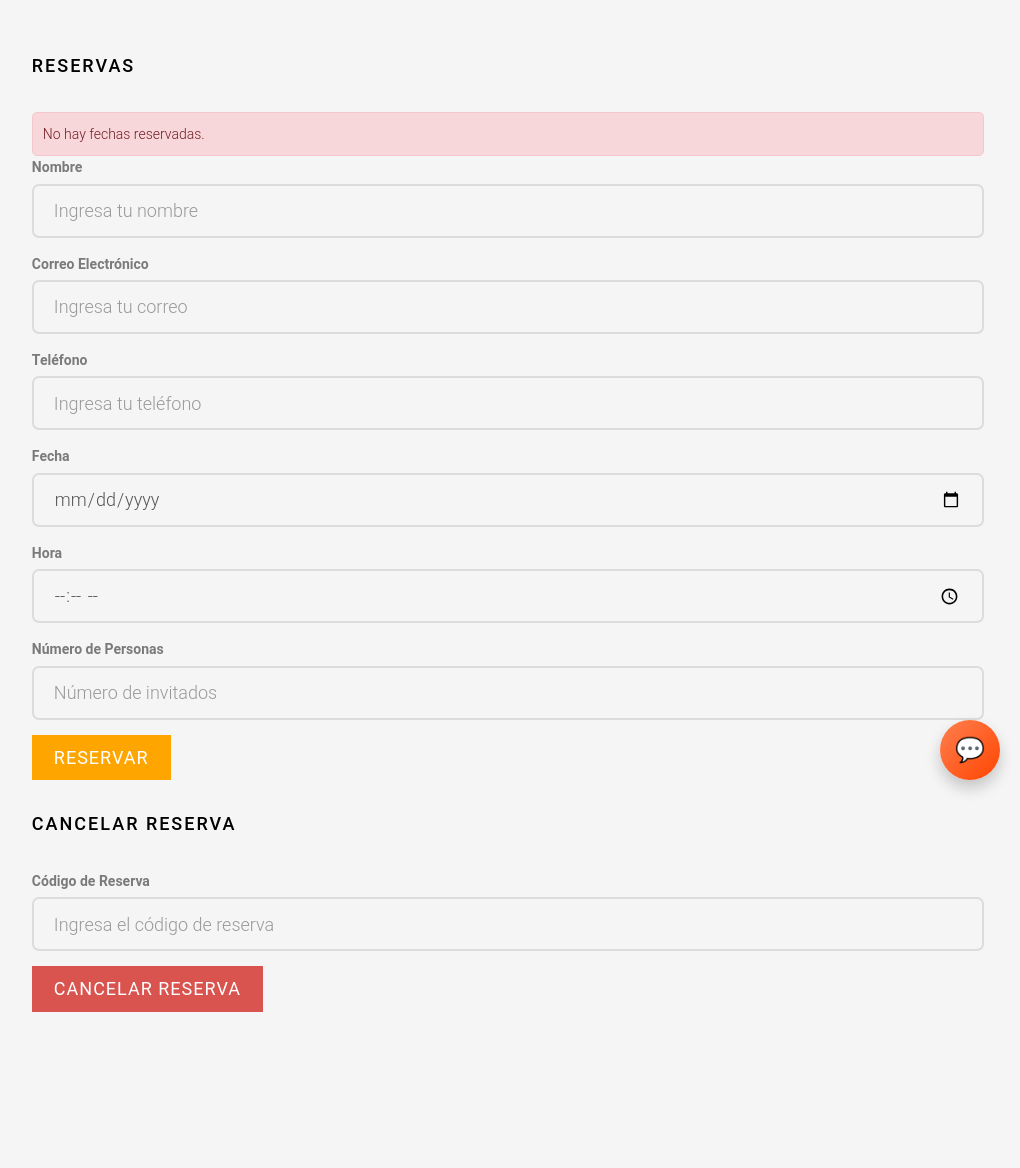
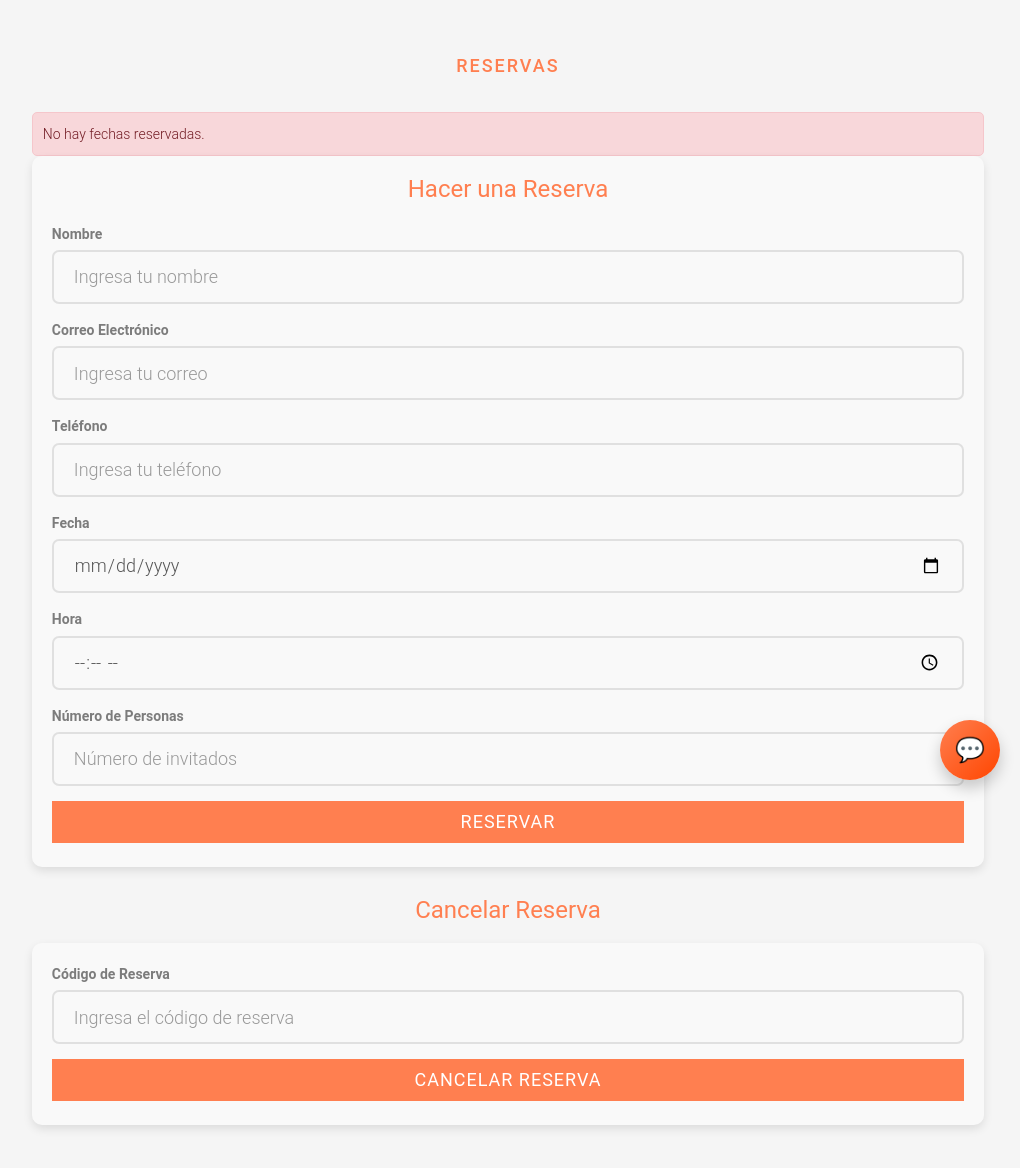
Before and after one commit to MisterChopp/MisterChopp.github.io, a plain HTML site: page reservas.html in a window 1280 px wide. Shown: the full height of the page, 260-1280 px from the left. Before the commit the page ends 1072 px from the top, so only its background shows below. Drawn offline with Linux system fonts and the light colour scheme; files whose address does not match are found by name.

Commit message:
Add files via upload

```diff
--- a/reservas.html
+++ b/reservas.html
@@ -182,6 +182,7 @@
             border: 1px solid #f5c6cb;
             border-radius: 5px;
         }
+
     </style>
 </head>
 <body>
@@ -216,47 +217,61 @@
 
 <div id="fh5co-main">
     <div class="fh5co-narrow-content animate-box">
-                <h2 class="fh5co-heading">Reservas</h2>
-                <div id="reservedDates" class="reserved-dates"></div>
-                <form id="reservationForm">
+        <h2 class="fh5co-heading text-center" style="color: #FF7F50;">Reservas</h2>
+
+        <div id="reservedDates" class="reserved-dates">
+            <p>No hay fechas reservadas actualmente.</p>
+        </div>
+
+
+        <form id="reservationForm" style="padding: 20px; background: #f9f9f9; border-radius: 10px; box-shadow: 0 4px 10px rgba(0,0,0,0.1); margin-bottom: 30px;">
+            <h3 style="margin-bottom: 20px; color: #FF7F50; text-align: center;">Hacer una Reserva</h3>
+
             <div class="form-group">
                 <label for="name">Nombre</label>
                 <input type="text" class="form-control" id="name" placeholder="Ingresa tu nombre" required>
             </div>
+
             <div class="form-group">
                 <label for="email">Correo Electrónico</label>
                 <input type="email" class="form-control" id="email" placeholder="Ingresa tu correo" required>
             </div>
+
             <div class="form-group">
                 <label for="phone">Teléfono</label>
                 <input type="text" class="form-control" id="phone" placeholder="Ingresa tu teléfono" required>
             </div>
+
             <div class="form-group">
                 <label for="date">Fecha</label>
                 <input type="date" class="form-control" id="date" required>
             </div>
+
             <div class="form-group">
                 <label for="time">Hora</label>
                 <input type="time" class="form-control" id="time" required>
             </div>
+
             <div class="form-group">
                 <label for="guests">Número de Personas</label>
                 <input type="number" class="form-control" id="guests" placeholder="Número de invitados" required>
             </div>
-                    <button type="submit" class="btn btn-primary">Reservar</button>
+
+            <button type="submit" class="btn btn-success btn-block" style="background-color: #FF7F50; border: none;">Reservar</button>
         </form>
-                <div><h3></h3></div>
-                <h3 class="fh5co-heading">Cancelar Reserva</h3>
-                <form id="cancelForm">
+
+        <h3 style="color: #FF7F50; text-align: center; margin-bottom: 20px;">Cancelar Reserva</h3>
+
+        <form id="cancelForm" style="padding: 20px; background: #f9f9f9; border-radius: 10px; box-shadow: 0 4px 10px rgba(0,0,0,0.1);">
             <div class="form-group">
                 <label for="reservationCode">Código de Reserva</label>
                 <input type="text" class="form-control" id="reservationCode" placeholder="Ingresa el código de reserva" required>
             </div>
-                    <button type="submit" class="btn btn-danger">Cancelar Reserva</button>
+            <button type="submit" class="btn btn-danger btn-block" style="background-color: #FF7F50; border: none;">Cancelar Reserva</button>
         </form>
     </div>
 </div>
-    </div>
+
 
     <button id="toggle-assistant-btn">💬</button>
 
```
Also changed, not shown: ventas.html (+1 -1 lines). Lines whose indentation alone changed are shown as unchanged.
